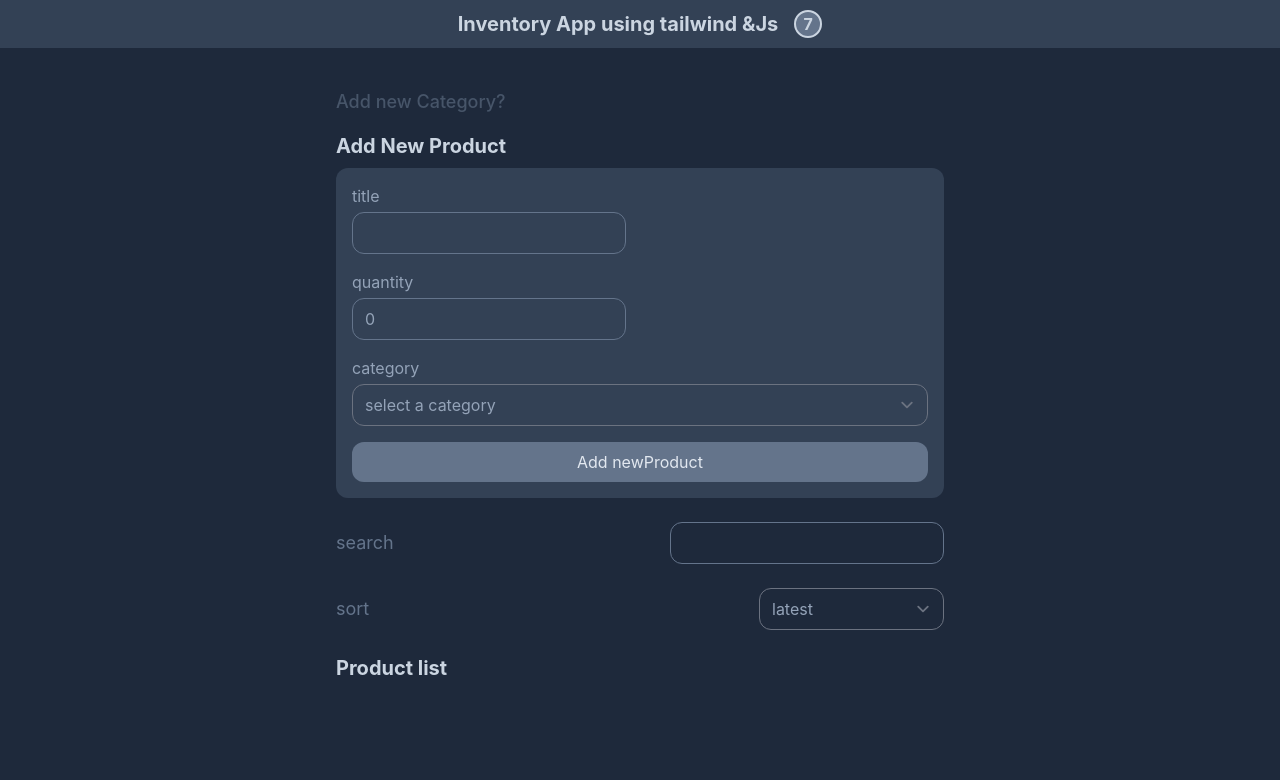
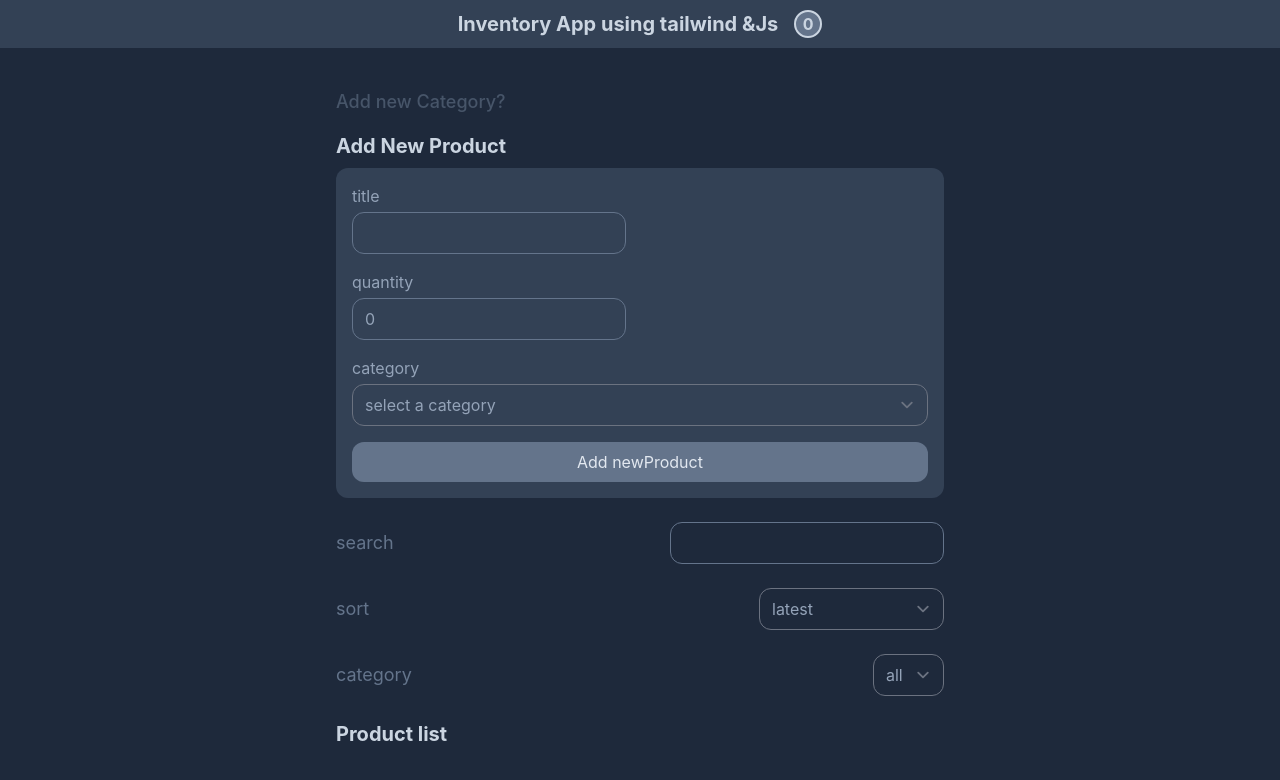
Before and after one commit to mohammadsalarvand403/Inventory-App, a React (Create React App) app: page / in a window 1280 px wide. Shown: the top 780 px of the page. Built offline with nearby package versions, Linux system fonts and the light colour scheme.

Commit message:
Filter by category

```diff
--- a/src/App.js
+++ b/src/App.js
@@ -14,23 +14,32 @@ function App() {
   const [filterProducts,setFilterProducts]=useState([]);
   const [sort,setSort]=useState("latest");
   const [searchValue,setSearchValue]=useState('');
+  const [selectedCategory,setSelectedCategory]=useState('');
 
   useEffect(()=>{
   let result=products;
   result= filterSearchTitle(result);
- result=sortDate(result)
- setFilterProducts(result)
-},[products,sort,searchValue]);
+  result=filterSelectedCategory(result);
+  result=sortDate(result);
+  setFilterProducts(result);
+  },[products,sort,searchValue,selectedCategory]);
 
     const searchHandler=(e)=>{
       setSearchValue(e.target.value.trim().toLowerCase())
     };
+    const SelectedCategoryHandler=(e)=>{
+    setSelectedCategory(e.target.value)
+    }
     const sortHandler=(e)=>{
       setSort(e.target.value)
     };
   const filterSearchTitle=(array)=>{
   return array.filter((p)=> p.title.toLowerCase().includes(searchValue));
     };
+    const filterSelectedCategory=(array)=>{
+      if(!selectedCategory) return array;
+      return array.filter((item)=> item.categoryId === selectedCategory)
+    }
     const sortDate=(array)=>{
       let sorttedProducts=[...array]
       return sorttedProducts.sort((a,b)=>{
@@ -68,12 +77,12 @@ useEffect(()=>{
   return (
     <div className="">
        <div className='bg-slate-800 min-h-screen'>
-        <Navbar/>
+        <Navbar products={products}/>
         <div className="container max-w-screen-sm mx-auto p-4">
         <CategoryForm setCategories={setCategories}/>
         <ProductsForm categories={categories} setProducts={setProducts}/>
-        <FilterComponent sort={sort} searchValue={searchValue} onSort={sortHandler} onSearch={searchHandler}/>
-        <ProductList products={filterProducts} setProducts={setProducts}/>
+        <FilterComponent onSelectedCategory={SelectedCategoryHandler} selectedCategory={selectedCategory} categories={categories} sort={sort} searchValue={searchValue} onSort={sortHandler} onSearch={searchHandler}/>
+        <ProductList categories={categories} products={filterProducts} setProducts={setProducts}/>
         </div>
        </div>
     </div>
--- a/src/components/FilterComponent.jsx
+++ b/src/components/FilterComponent.jsx
@@ -1,19 +1,40 @@
 
-const FilterComponent = ({onSort,onSearch,sort,searchValue}) => {
+const FilterComponent = ({onSelectedCategory,selectedCategory,onSort,onSearch,sort,searchValue,categories}) => {
 
     return ( <div>
-        <div class="flex items-center justify-between mb-6">
-        <label htmlFor="search-input" class="text-slate-500 text-lg">search</label>
+        <div className="flex items-center justify-between mb-6">
+        <label htmlFor="search-input" className="text-slate-500 text-lg">search</label>
         <input type="text" name="search-input" id="search-input" value={searchValue}
         onChange={onSearch}
-          class="bg-transparent rounded-xl border border-slate-500 text-slate-400"/>
+          className="bg-transparent rounded-xl border border-slate-500 text-slate-400"/>
       </div>
-      <div class="flex items-center justify-between mb-6">
-        <label htmlFor="sort-products" class="text-slate-500 text-lg">sort</label>
-        <select name="sort-products" id="sort-products" class="bg-transparent text-slate-400 rounded-xl "value={sort} onChange={onSort}>
-          <option class="bg-slate-500 text-slate-300" value="">select a category</option>
-          <option class="bg-slate-500 text-slate-300" selected value="latest">latest</option>
-          <option class="bg-slate-500 text-slate-300" value="earliest">earliest</option>
+      <div className="flex items-center justify-between mb-6">
+        <label htmlFor="sort-products" className="text-slate-500 text-lg">sort</label>
+        <select name="sort-products" id="sort-products" className="bg-transparent text-slate-400 rounded-xl "value={sort} onChange={onSort}>
+          <option className="bg-slate-500 text-slate-300" value="">select a category</option>
+          <option className="bg-slate-500 text-slate-300" value="latest">latest</option>
+          <option className="bg-slate-500 text-slate-300" value="earliest">earliest</option>
+
+        </select>
+      </div>
+      <div className="flex items-center justify-between mb-6">
+        <label htmlFor="sort-products" className="text-slate-500 text-lg">category</label>
+        <select
+        value={selectedCategory} onChange={onSelectedCategory}
+        name="sort-products" id="sort-products"
+         className="bg-transparent text-slate-400 rounded-xl"
+         >
+        <option className="bg-slate-500 text-slate-300"  value="">
+          all
+        </option>
+          {categories.map((category)=>{
+            return(
+              <option className="bg-slate-500 text-slate-300" key={category.id} value={category.id}>
+                {category.title}
+                </option>
+            )
+          })}
+
         </select>
       </div>
     </div> );
--- a/src/components/Navbar/Navbar.jsx
+++ b/src/components/Navbar/Navbar.jsx
@@ -1,4 +1,4 @@
-const Navbar = () => {
+const Navbar = ({products}) => {
     return (
         <div className='h-12 flex items-center justify-center gap-x-4 bg-slate-700 mb-6'>
          <h1 className='md:text-xl text-sm font-bold text-slate-300'>
@@ -6,7 +6,7 @@ const Navbar = () => {
          </h1>
          <span className='flex items-center justify-center w-7 h-7 rounded-full
          bg-slate-500 border-2 border-slate-300 font-bold text-slate-300'>
-          7
+          {products.length}
          </span>
         </div>
      );
--- a/src/components/ProductList.jsx
+++ b/src/components/ProductList.jsx
@@ -1,4 +1,10 @@
-const ProductList = ({products,setProducts}) => {
+const ProductList = ({products,setProducts,categories}) => {
+
+   const findCategory =(categoryId)=>{
+    return categories.find((c)=> c.id === parseInt(categoryId)).title;
+   }
+
+
     const deleteProduct=(productId)=>{
     const productFilterd=products.filter((p)=> p.id !== parseInt(productId))
     setProducts(productFilterd)
@@ -9,7 +15,7 @@ const ProductList = ({products,setProducts}) => {
                 {
                 products.map(product=>{
                 return(
-                <div key={product} className="flex items-center justify-between mb-2 w-full min-w-[400]">
+                <div key={product.id} className="flex items-center justify-between mb-2 w-full min-w-[400]">
                    <span className="text-slate-400 ">{product.title}</span>
                    <div className="flex items-center gap-x-3">
                     <span className="text-slate-400">
@@ -18,7 +24,7 @@ const ProductList = ({products,setProducts}) => {
                     <span className="block px-3 py-0.5 text-slate-400 border border-slate-400
                     text-sm rounded-2xl"
                     >
-                        {product.categoryId}
+                        {findCategory(product.categoryId)}
                     </span>
                     <span className="block px-3 py-0.5 text-slate-400 border border-slate-400
                     text-sm rounded-2xl"
--- a/src/components/ProductsForm.jsx
+++ b/src/components/ProductsForm.jsx
@@ -34,18 +34,23 @@ const addNewProduct=(e)=>{
           <div>
             <label htmlFor="product-quantity" className="block mb-1 text-slate-400">quantity</label>
             <input className="bg-transparent rounded-xl border border-slate-500 text-slate-400 w-full md:w-auto"
-              type="number" name="quantity" id="product-quantity" value={productFormData.quantity} onChange={changeHandler}/>
+              type="number" name="quantity" id="product-quantity"
+               value={productFormData.quantity}
+               onChange={changeHandler}/>
           </div>
           <div>
             <label htmlFor="product-category" className="block mb-1 text-slate-400">category</label>
-            <select name="categoryId" id="product-category" value={productFormData.categoryId} onChange={changeHandler}
+            <select name="categoryId" id="product-category"
+            value={productFormData.categoryId}
+             onChange={changeHandler}
               className="bg-transparent text-slate-400 rounded-xl w-full">
                  <option  value="" className="bg-slate-500 text-slate-300">
                   select a category
                 </option>
                 {categories.map((Category)=>{
                   return(
-                    <option key={Category.id} value={Category.title} className="bg-slate-500 text-slate-300">
+                    <option key={Category.id}
+                    value={Category.id} className="bg-slate-500 text-slate-300">
                   {Category.title}
                 </option>
                   );
```
Lines whose indentation alone changed are shown as unchanged.
